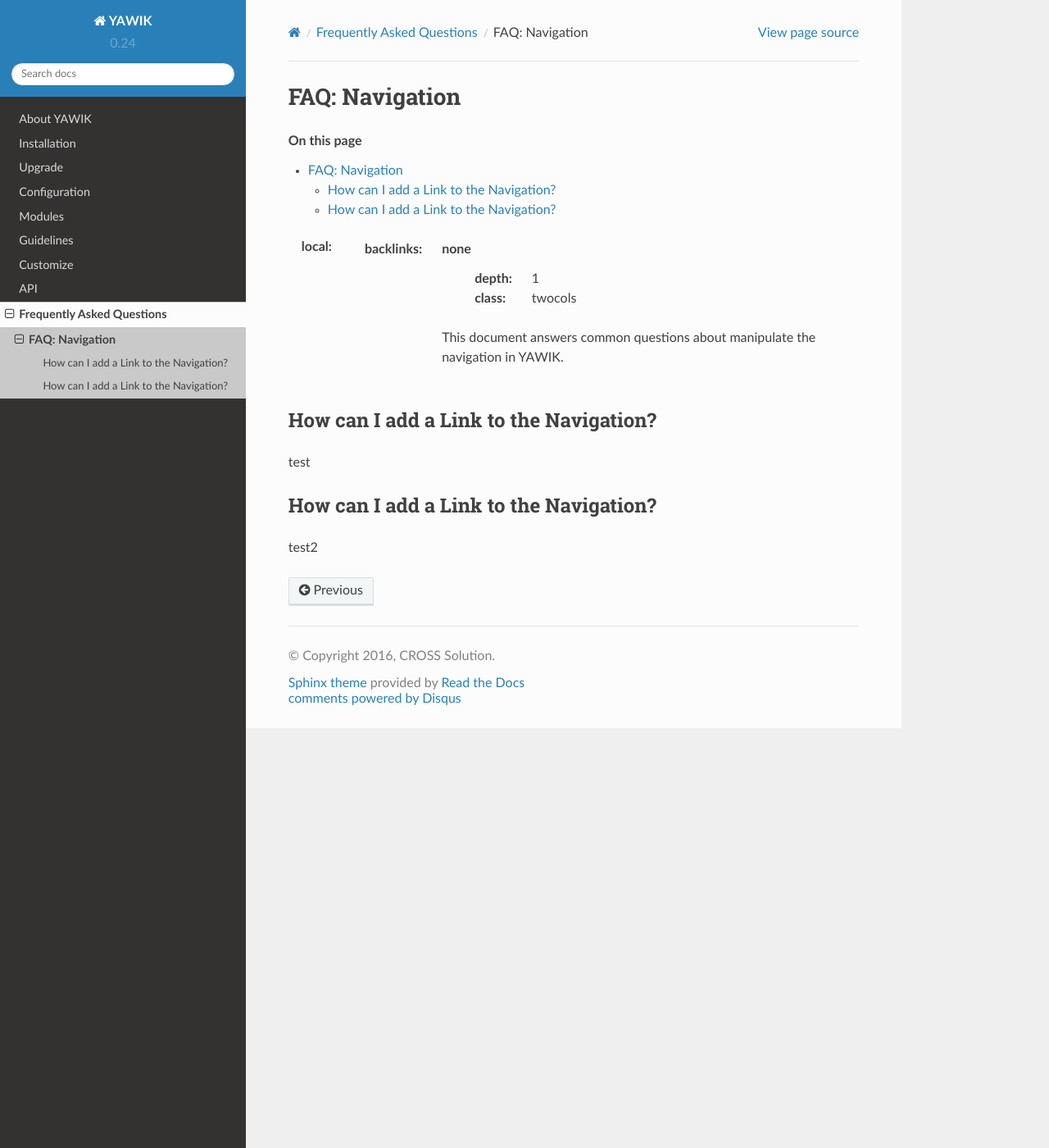
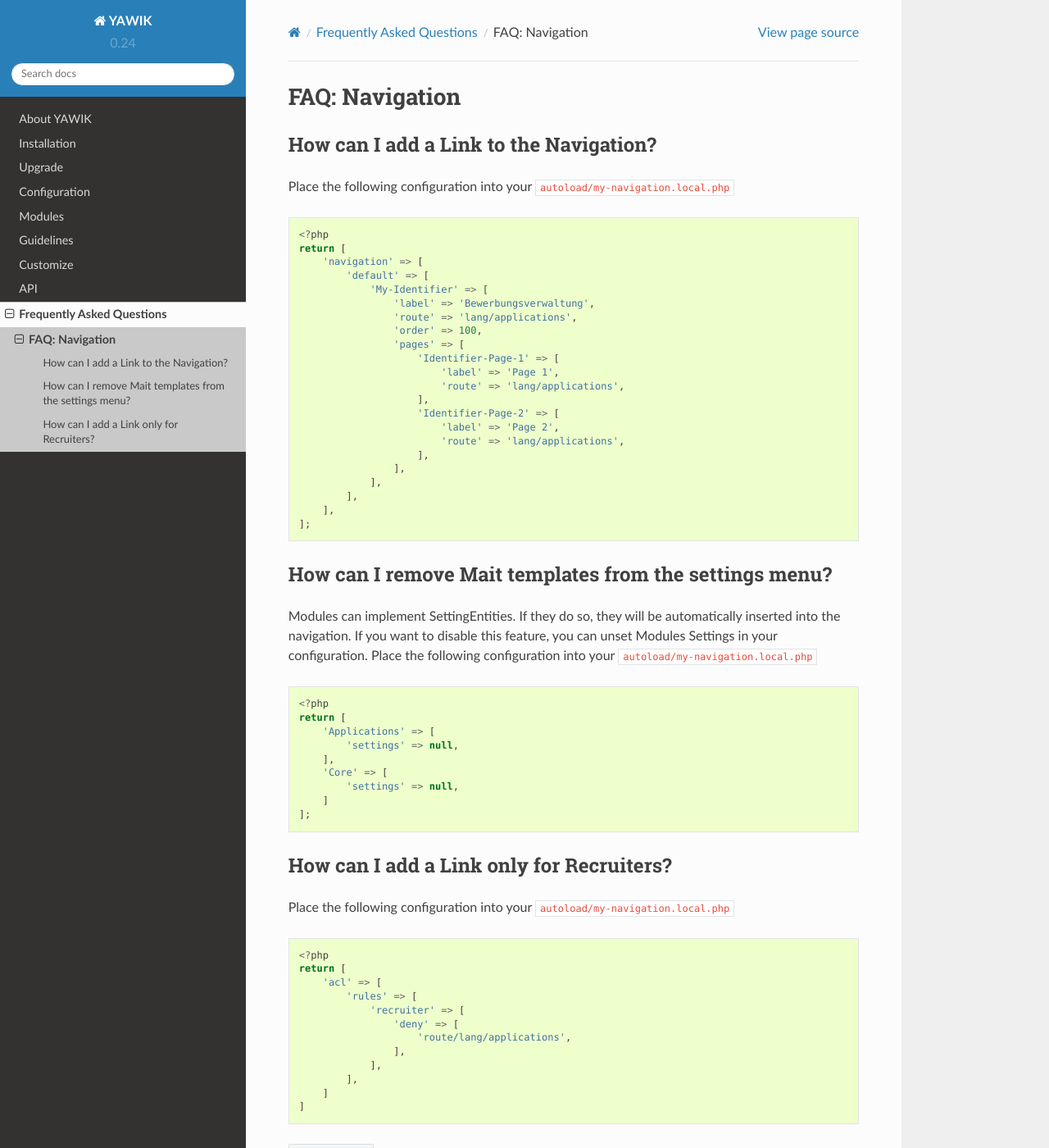
Before and after one commit to cross-solution/YawikDocs, a Sphinx documentation site: the page built from source/faq/faq-navigation.rst, in a window 1280 px wide and 1400 px high. Shown: the whole window at 82% size. Built offline with Sphinx 7.4.7 and the Read the Docs theme 2.0.0, drawn with Linux system fonts in a browser that asks for light colours; comment, search, counter and statistics services are not loaded.

Commit message:
adds examples, how to modify the navigation

```diff
--- a/source/faq/faq-navigation.rst
+++ b/source/faq/faq-navigation.rst
@@ -1,26 +1,80 @@
 ===============
 FAQ: Navigation
 ===============
-
-.. default-domain:: yawik
-
-.. contents:: On this page
-:local:
-   :backlinks: none
-       :depth: 1
-       :class: twocols
-
-    This document answers common questions about manipulate the navigation
-    in YAWIK.
-
-How can I add a Link to the Navigation?
-----------------------------------------
-
-
-test
 
 
 How can I add a Link to the Navigation?
 ----------------------------------------
 
-test2
+Place the following
+configuration into your ``autoload/my-navigation.local.php``
+
+
+.. code-block:: php
+
+    <?php
+    return [
+        'navigation' => [
+            'default' => [
+                'My-Identifier' => [
+                    'label' => 'Bewerbungsverwaltung',
+                    'route' => 'lang/applications',
+                    'order' => 100,
+                    'pages' => [
+                        'Identifier-Page-1' => [
+                            'label' => 'Page 1',
+                            'route' => 'lang/applications',
+                        ],
+                        'Identifier-Page-2' => [
+                            'label' => 'Page 2',
+                            'route' => 'lang/applications',
+                        ],
+                    ],
+                ],
+            ],
+        ],
+    ];
+
+
+How can I remove Mait templates from the settings menu?
+-------------------------------------------------------
+
+Modules can implement SettingEntities. If they do so, they will be automatically inserted into the navigation.
+If you want to disable this feature, you can unset Modules Settings in your configuration. Place the following
+configuration into your ``autoload/my-navigation.local.php``
+
+
+.. code-block:: php
+
+    <?php
+    return [
+        'Applications' => [
+            'settings' => null,
+        ],
+        'Core' => [
+            'settings' => null,
+        ]
+    ];
+
+
+
+How can I add a Link only for Recruiters?
+-----------------------------------------
+
+Place the following
+configuration into your ``autoload/my-navigation.local.php``
+
+.. code-block:: php
+
+    <?php
+    return [
+        'acl' => [
+            'rules' => [
+                'recruiter' => [
+                    'deny' => [
+                        'route/lang/applications',
+                    ],
+                ],
+            ],
+        ]
+    ]
```
